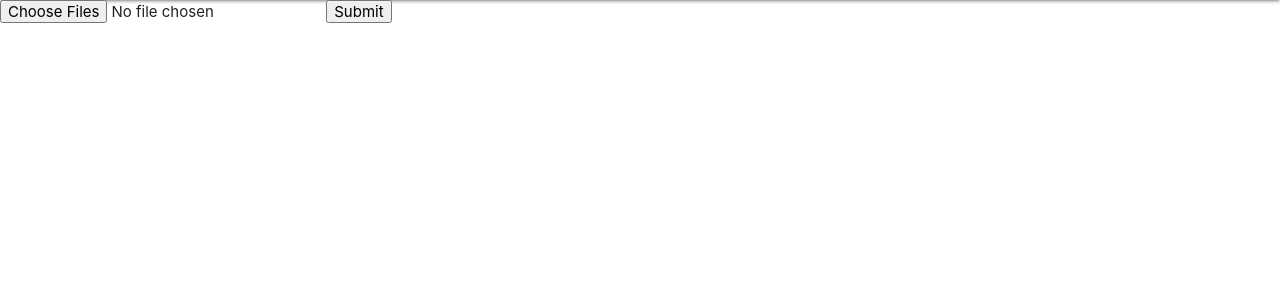
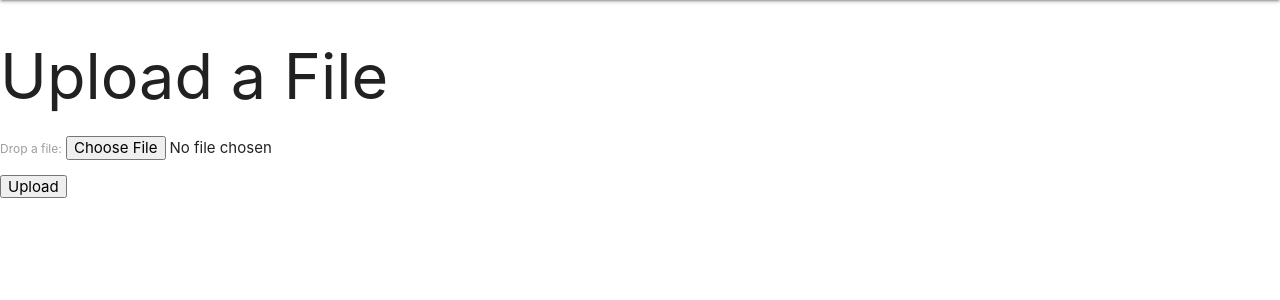
Before and after one commit to kofki/LectureStudy, a Django app: page /upload/ in a window 1280 px wide. Shown: the part 64-364 px from the top of the page. Run offline with Django 5.2, Linux system fonts and the light colour scheme.

Commit message:
Files can now be served
+ Created forms.py form
+ Added uploaded_files dir for user's files (can be deleted after use)

```diff
--- /dev/null
+++ b/StudyHack/forms.py
@@ -0,0 +1,4 @@
+from django import forms
+
+class UploadFileForm(forms.Form):
+    file = forms.FileField(label='Drop a file')
--- a/StudyHack/templates/upload.html
+++ b/StudyHack/templates/upload.html
@@ -1,10 +1,21 @@
 {% extends "base.html" %}{% block title %}Upload file{% endblock %}
 {% block content %}
-<form method="post" enctype="multipart/form-data"></form>
-    {% csrf_token %}
-    <!-- Your form fields here -->
-    <input type="file" name="fileUpload" multiple>
-    <button type="submit">Submit</button>
-</form>
+
+<!-- its good etiquette to have another div (even though there is a div containing the block)-->
+<div>
+
+    <h1>Upload a File</h1>
+
+    {% if upload_successful %}
+        <p style="color: green;">File uploaded successfully!</p>
+    {% endif %}
+
+    <form method="post" enctype="multipart/form-data">
+        {% csrf_token %}
+        {{ form.as_p }}
+        <button type="submit">Upload</button>
+    </form>
+
+</div>
 
 {% endblock %}
--- a/StudyHack/urls.py
+++ b/StudyHack/urls.py
@@ -1,7 +1,12 @@
 from django.urls import path
 from . import views
+from django.conf import settings
+from django.conf.urls.static import static
 
 urlpatterns = [
     path("", views.home, name="home"),
     path("upload/", views.upload_file, name="upload"),
+    path('upload-success/', views.upload_file, name='upload_success')
 ]
+
+urlpatterns += static(settings.MEDIA_URL, document_root=settings.MEDIA_ROOT)
--- a/StudyHack/views.py
+++ b/StudyHack/views.py
@@ -1,9 +1,37 @@
-from django.shortcuts import render, HttpResponse
+from django.shortcuts import render, redirect
+from .forms import UploadFileForm
+import os
+from django.conf import settings
 
 # Create your views here.
 
 def home(request):
     return render(request, "home.html")
 
+def handle_uploaded_file(f):
+    print('recieved the file')
+    upload_dir = os.path.join(settings.BASE_DIR, 'uploaded_files')
+
+    if not os.path.exists(upload_dir):
+        os.makedirs(upload_dir)
+
+    file_path = os.path.join(upload_dir, f.name)
+
+    with open(file_path, 'wb+') as destination:
+        for chunk in f.chunks():
+            destination.write(chunk)
+    # Additional logic goes here
+
+
 def upload_file(request):
-    return render(request, "upload.html")
+    upload_successful = False
+
+    if request.method == 'POST':
+        form = UploadFileForm(request.POST, request.FILES)
+        if form.is_valid():
+            handle_uploaded_file(request.FILES['file'])
+            upload_successful = True
+    else:
+        form = UploadFileForm()
+
+    return render(request, 'upload.html', {'form': form, 'upload_successful': upload_successful})
```
Also changed, not shown: LectureStudy/settings.py (+4 -4 lines), 1 other file.
